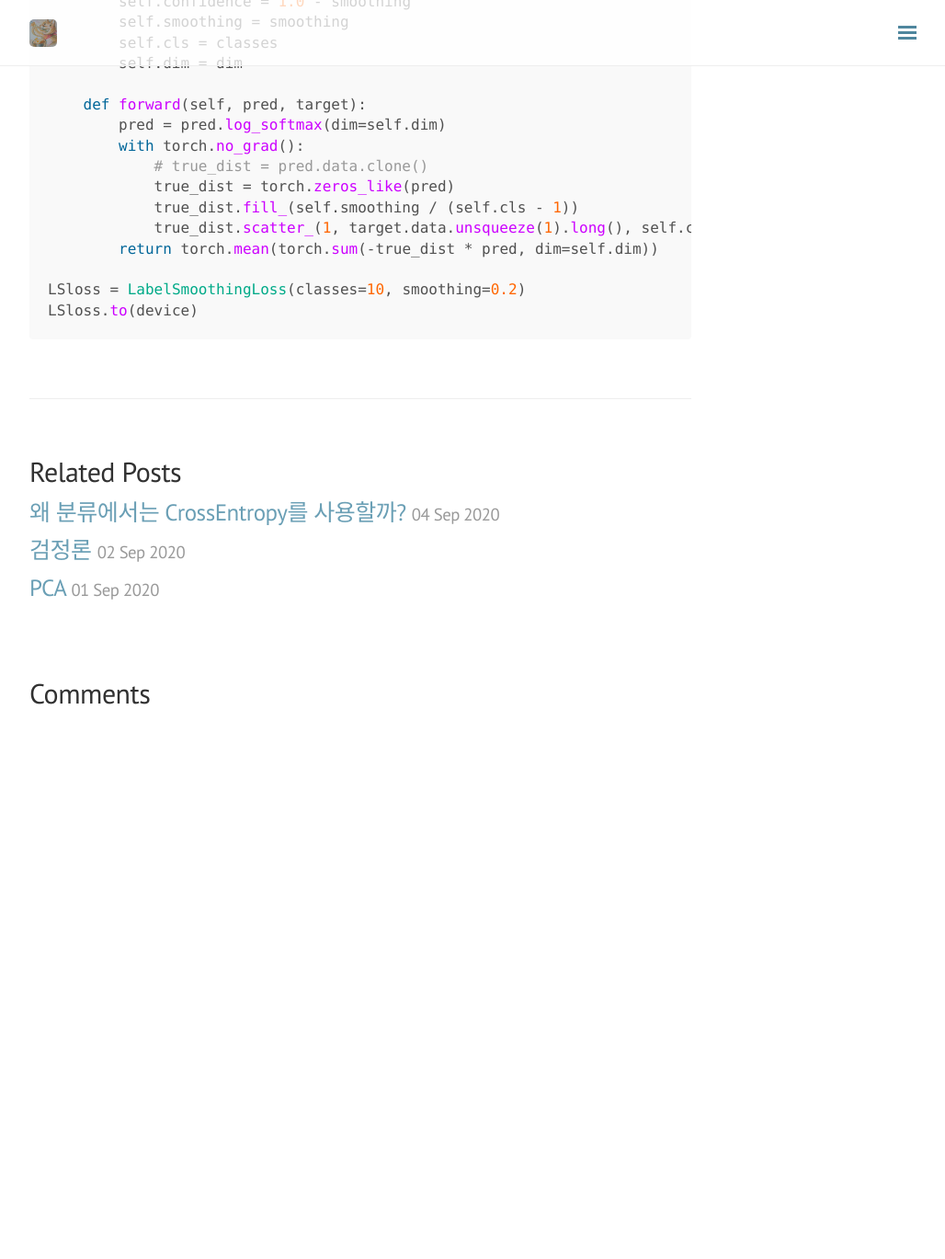
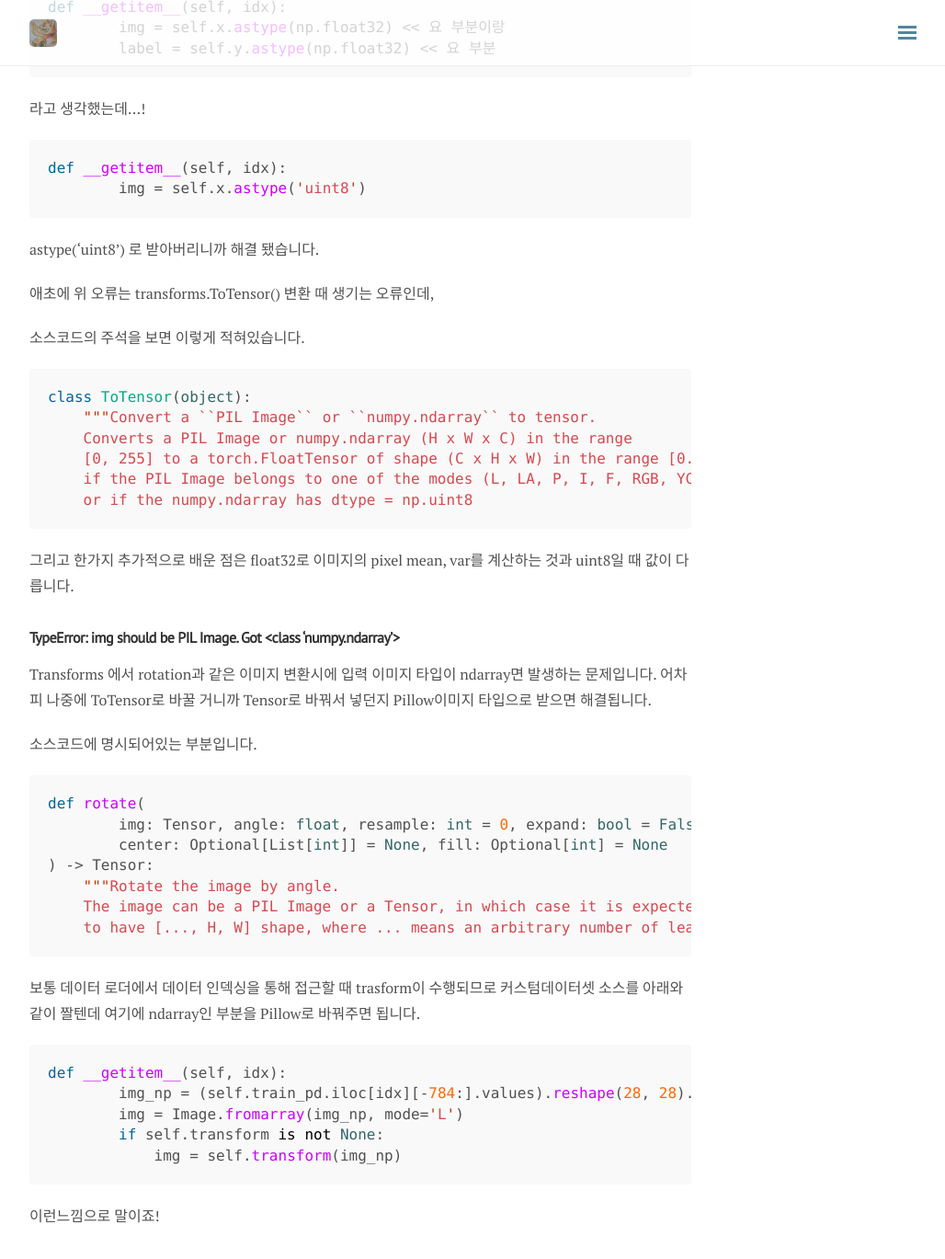
Before and after one commit to del-luna/del-luna.github.io, a Jekyll site: the page built from _posts/2020-03-18-Pytorch 삽질 후기(ing)-post.md, in a window 1280 px wide and 1400 px high, scrolled down 11758 px. Shown: the top 1369 px of the window at 92% size, without its empty margins (248-1276 px from the left). Built offline with Jekyll 4.4.1, drawn with Linux system fonts in a browser that asks for light colours; nearby versions of some CDN libraries; comment, search, counter and statistics services are not loaded; before the commit the page ends 12541 px from its top, so only the background shows below that; some of the changed text lies outside the part shown.

Commit message:
update pytorch tips

````diff
--- a/_posts/2020-03-18-Pytorch 삽질 후기(ing)-post.md
+++ b/_posts/2020-03-18-Pytorch 삽질 후기(ing)-post.md
@@ -434,62 +434,6 @@
 
 
 
-## Augmentation
-
-토치는 torchvision.transform 이라는 강력한 augmentation 모듈이 있지만,
-
-저는 albumentation이라는 라이브러리를 주로 사용합니다.
-
-[albumentation github](https://github.com/albumentations-team/albumentations)
-
-상당히 다양한 기법들이 적용 가능하고 저에게 매력적으로 다가왔던 부분은 아래와 같은 부분입니다.
-
-```python
-train_transform = A.Compose([
-    A.ShiftScaleRotate(shift_limit=0,scale_limit=0,rotate_limit=30,p=0.5),
-    A.OneOf([
-        A.IAAAdditiveGaussianNoise(),
-        A.GaussNoise(),
-    ],p=0.5),
-    A.GridDropout(ratio=0.1, holes_number_x=1, holes_number_y=1, random_offset=True, p=0.5),
-    ToTensor()
-])
-```
-
-토치와 같이 compose로 기법들을 묶어서 처리할 수 있는데, Oneof라는 Sequential 같은 블록으로 저기 묶인 기법들중 한가지를 확률적으로 선택해서 적용할 수 있었습니다.
-
-저기 적힌 기법들 이외에도 다양한 기법들을 지원하니 자세한건 공식 문서를 참조해주세요.(심지어 torchvision.transform과 사용법도 유사합니다!)
-
-
-
-## Runtime Error: Expected object of scalar type Byte but got scalar type Float ...
-
-주로 image trasform부분에서 생기는 오류입니다.
-
-custom dataset을 구현할 때 타입을 아래와 같이 맞춰주면 해결됩니다.
-
-```python
-def __getitem__(self, idx):
-	img = self.x.astype(np.float32) << 요 부분이랑
-	label = self.y.astype(np.float32) << 요 부분
-```
-
-
-
-이외에도 trasform할 때 Pillow image로 불러오면서 생기는 오류가 몇 개 있던데...협업에서 trasform을 torchvision껄로 맞춰놔서 다음 부터는 albumentation 쓰자고 어필해야겠습니다.
-
-> 그런 줄 알았는데 굳이 np.float32로 안하고,
->
-> astype('uint8') 로 받아버리니까 해결 됐습니다.
->
-> 애초에 왜 생긴거지...?
->
-> 그리고 한가지 더 배운 점은 float32로 이미지의 pixel mean, var를 계산하는 것과 uint8일 때 값이 다릅니다.
-
-
-
-
-
 ### IndexError: too many indices for tensor of dimension 0
 
 ```python
@@ -537,3 +481,107 @@
 LSloss = LabelSmoothingLoss(classes=10, smoothing=0.2)
 LSloss.to(device)
 ```
+
+
+
+
+
+## Augmentation
+
+
+
+### Albumentation
+
+토치는 torchvision.transform 이라는 강력한 augmentation 모듈이 있지만,
+
+저는 albumentation이라는 라이브러리를 주로 사용합니다.
+
+[albumentation github](https://github.com/albumentations-team/albumentations)
+
+상당히 다양한 기법들이 적용 가능하고 저에게 매력적으로 다가왔던 부분은 아래와 같은 부분입니다.
+
+```python
+train_transform = A.Compose([
+    A.ShiftScaleRotate(shift_limit=0,scale_limit=0,rotate_limit=30,p=0.5),
+    A.OneOf([
+        A.IAAAdditiveGaussianNoise(),
+        A.GaussNoise(),
+    ],p=0.5),
+    A.GridDropout(ratio=0.1, holes_number_x=1, holes_number_y=1, random_offset=True, p=0.5),
+    ToTensor()
+])
+```
+
+토치와 같이 compose로 기법들을 묶어서 처리할 수 있는데, Oneof라는 Sequential 같은 블록으로 저기 묶인 기법들중 한가지를 확률적으로 선택해서 적용할 수 있었습니다.
+
+저기 적힌 기법들 이외에도 다양한 기법들을 지원하니 자세한건 공식 문서를 참조해주세요.(심지어 torchvision.transform과 사용법도 유사합니다!)
+
+
+
+### Runtime Error: Expected object of scalar type Byte but got scalar type Float ...
+
+주로 image trasform부분에서 생기는 오류입니다.
+
+custom dataset을 구현할 때 타입을 아래와 같이 맞춰주면 해결됩니다.
+
+```python
+def __getitem__(self, idx):
+	img = self.x.astype(np.float32) << 요 부분이랑
+	label = self.y.astype(np.float32) << 요 부분
+```
+
+라고 생각했는데...!
+
+```python
+def __getitem__(self, idx):
+	img = self.x.astype('uint8')
+```
+
+astype('uint8') 로 받아버리니까 해결 됐습니다.
+
+애초에 위 오류는 transforms.ToTensor() 변환 때 생기는 오류인데,
+
+소스코드의 주석을 보면 이렇게 적혀있습니다.
+
+```python
+class ToTensor(object):
+    """Convert a ``PIL Image`` or ``numpy.ndarray`` to tensor.
+    Converts a PIL Image or numpy.ndarray (H x W x C) in the range
+    [0, 255] to a torch.FloatTensor of shape (C x H x W) in the range [0.0, 1.0]
+    if the PIL Image belongs to one of the modes (L, LA, P, I, F, RGB, YCbCr, RGBA, CMYK, 1)
+    or if the numpy.ndarray has dtype = np.uint8
+```
+
+그리고 한가지 추가적으로 배운 점은 float32로 이미지의 pixel mean, var를 계산하는 것과 uint8일 때 값이 다릅니다.
+
+
+
+### TypeError: img should be PIL Image. Got <class 'numpy.ndarray'>
+
+Transforms 에서 rotation과 같은 이미지 변환시에 입력 이미지 타입이 ndarray면 발생하는 문제입니다. 어차피 나중에 ToTensor로 바꿀 거니까 Tensor로 바꿔서 넣던지 Pillow이미지 타입으로 받으면 해결됩니다.
+
+소스코드에 명시되어있는 부분입니다.
+
+```python
+def rotate(
+        img: Tensor, angle: float, resample: int = 0, expand: bool = False,
+        center: Optional[List[int]] = None, fill: Optional[int] = None
+) -> Tensor:
+    """Rotate the image by angle.
+    The image can be a PIL Image or a Tensor, in which case it is expected
+    to have [..., H, W] shape, where ... means an arbitrary number of leading dimensions.
+```
+
+
+
+보통 데이터 로더에서 데이터 인덱싱을 통해 접근할 때 trasform이 수행되므로 커스텀데이터셋 소스를 아래와 같이 짤텐데 여기에 ndarray인 부분을 Pillow로 바꿔주면 됩니다.
+
+```python
+def __getitem__(self, idx):
+        img_np = (self.train_pd.iloc[idx][-784:].values).reshape(28, 28).astype('uint8')
+        img = Image.fromarray(img_np, mode='L')
+        if self.transform is not None:
+            img = self.transform(img_np)
+```
+
+이런느낌으로 말이죠!
````
